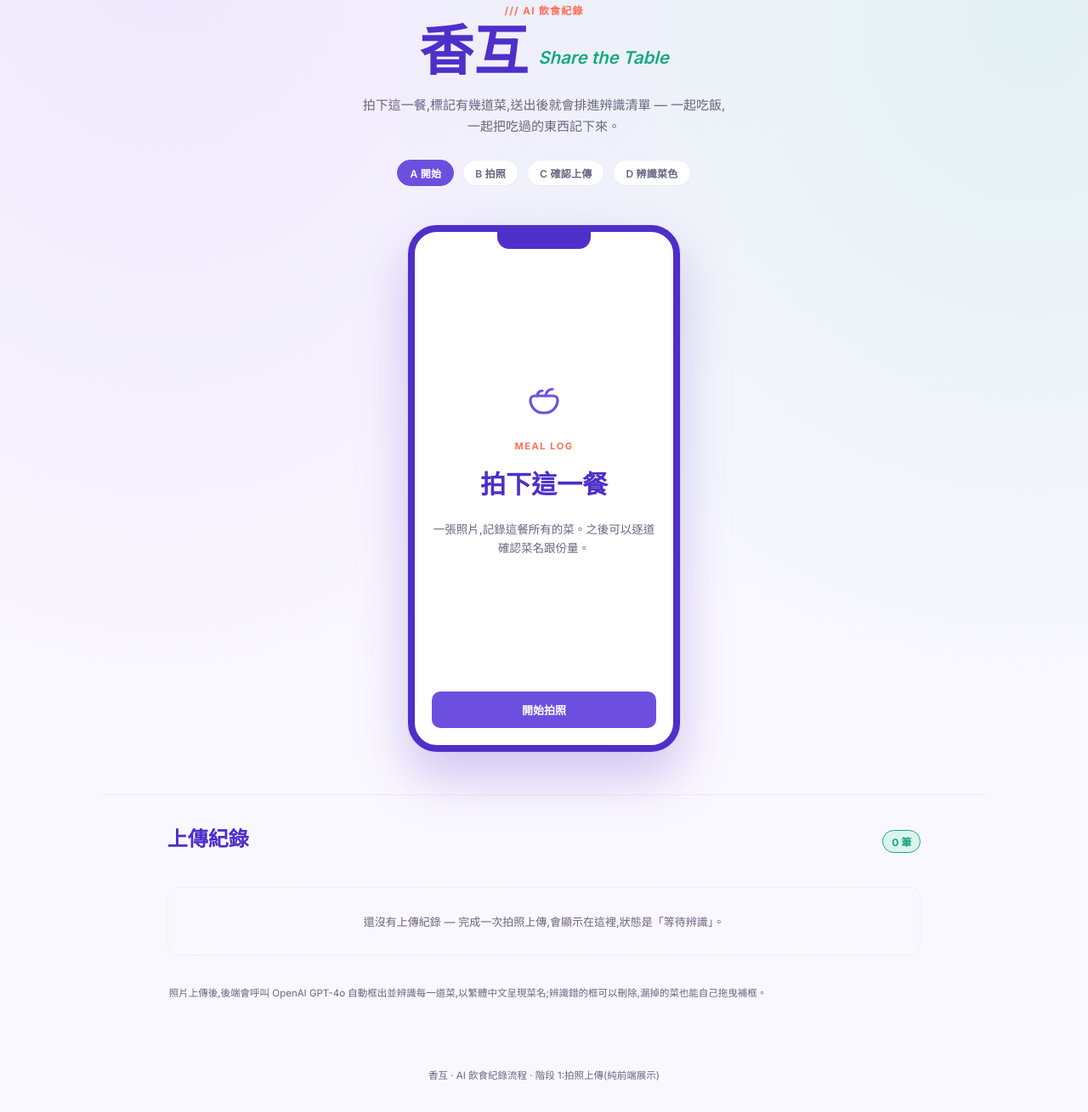
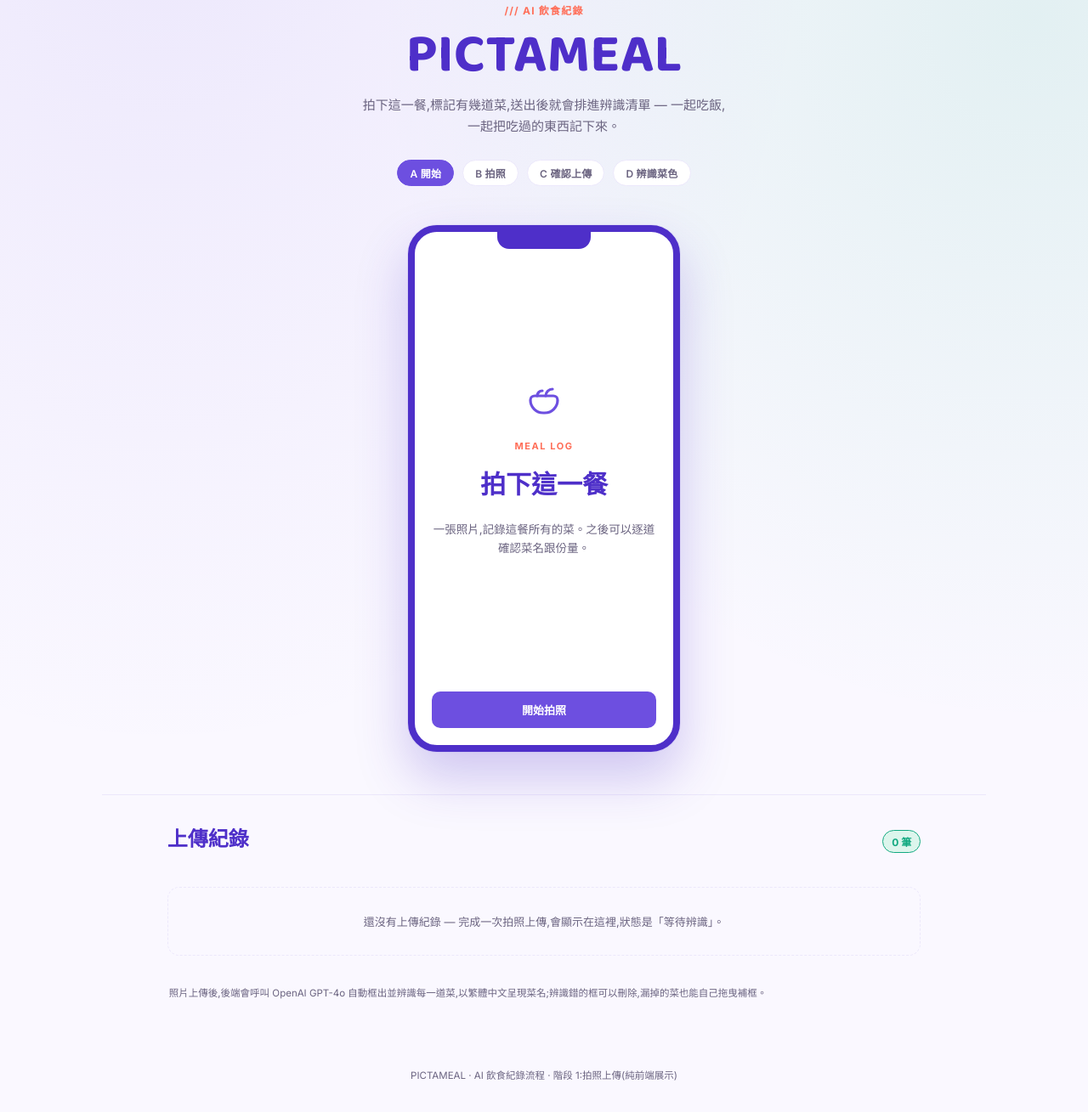
Before and after one commit to Lima-CGU/-, a plain HTML site: page index.html in a window 1280 px wide. Shown: the part 49-1358 px from the top of the page at 85% size. Drawn offline with Linux system fonts and the light colour scheme.

Commit message:
Rename app branding to PICTAMEAL

```diff
--- a/index.html
+++ b/index.html
@@ -3,7 +3,7 @@
 <head>
 <meta charset="UTF-8">
 <meta name="viewport" content="width=device-width, initial-scale=1.0">
-<title>香互 · AI 飲食紀錄 · 階段一</title>
+<title>PICTAMEAL</title>
 <link rel="preconnect" href="https://fonts.googleapis.com">
 <link rel="preconnect" href="https://fonts.gstatic.com" crossorigin>
 <link href="https://fonts.googleapis.com/css2?family=Baloo+2:wght@500;600;700;800&family=Inter:wght@400;500;600;700&display=swap" rel="stylesheet">
@@ -18,7 +18,7 @@
 <meta name="apple-mobile-web-app-capable" content="yes">
 <meta name="mobile-web-app-capable" content="yes">
 <meta name="apple-mobile-web-app-status-bar-style" content="black-translucent">
-<meta name="apple-mobile-web-app-title" content="香互">
+<meta name="apple-mobile-web-app-title" content="PICTAMEAL">
 </head>
 <body>
 
@@ -26,7 +26,7 @@
 
 <header class="page-head">
   <p class="eyebrow">/// AI 飲食紀錄</p>
-  <h1>香互<span class="hero-sub">Share the Table</span></h1>
+  <h1>PICTAMEAL</h1>
   <p class="page-desc">拍下這一餐,標記有幾道菜,送出後就會排進辨識清單 — 一起吃飯,一起把吃過的東西記下來。</p>
   <ol class="flow-steps" aria-label="流程進度">
     <li class="active" data-step="start">A 開始</li>
@@ -213,7 +213,7 @@
 </section>
 
 <footer class="site-footer">
-  <p>香互 · AI 飲食紀錄流程 · 階段 1:拍照上傳(純前端展示)</p>
+  <p>PICTAMEAL · AI 飲食紀錄流程 · 階段 1:拍照上傳(純前端展示)</p>
 </footer>
 
 <div class="toast" id="toast" role="status" aria-live="polite"></div>
```
Also changed, not shown: README.md, manifest.json.
